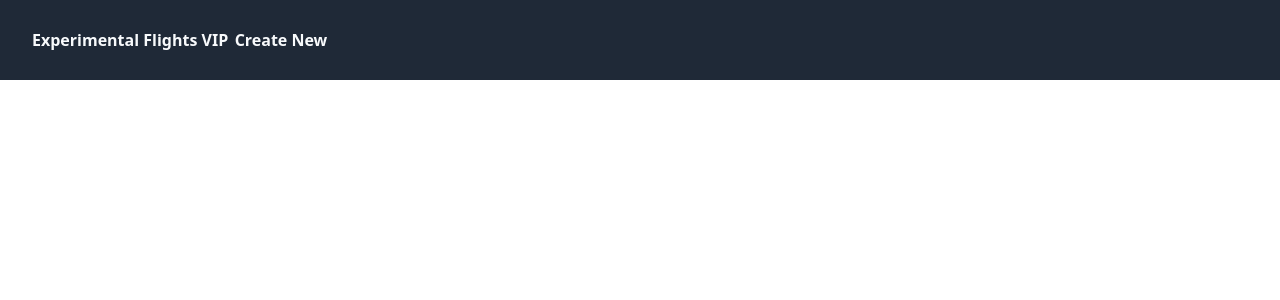
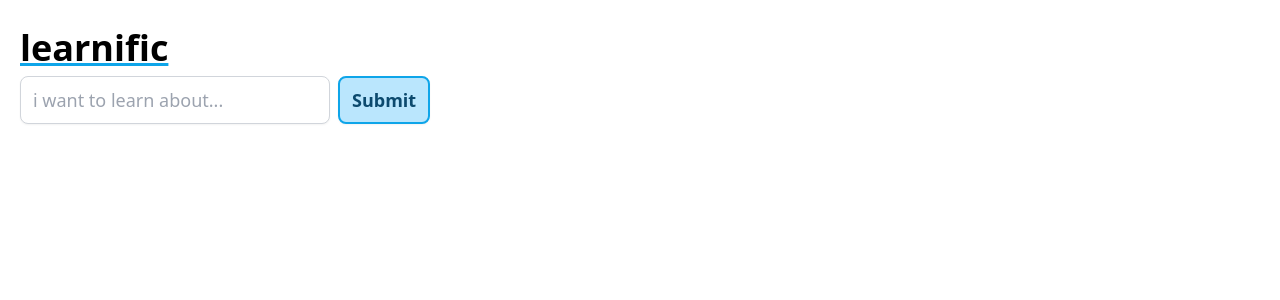
Before and after one commit to vkodithala/learnific-web-app, a React (Create React App) app in the folder client/: page / in a window 1280 px wide. Shown: the top 300 px of the page. Built offline with nearby package versions, Linux system fonts and the light colour scheme; no server answers.

Commit message:
ui basic setup

```diff
--- a/client/src/App.js
+++ b/client/src/App.js
@@ -16,11 +16,14 @@ const App = () => {
   return (
     <>
     <body>
-
-      <div class="flex flex-row bg-gray-800 px-8 py-7 text-slate-50">
-        <div class="basis-1/6 font-semibold">Experimental Flights VIP</div>
-        <div class="basis-1/4"><button class="hover:text-sky-300 ease-in duration-200 font-semibold">Create New</button></div>
-        <div class="basis-1/4"></div>
+      <div class="px-5 py-5">
+        <div class="flex flex-col">
+          <h1 class="text-4xl font-bold underline decoration-sky-500 py-2">learnific</h1>
+          <div class="flex flex-row gap-2">
+            <input type="text" placeholder="i want to learn about..." class="border border-gray-300 text-gray-900 text-lg rounded-lg w-1/4 focus:ring-1 focus:ring-sky-500 focus:border-sky-500 focus:outline-none shadow-sm pr-3 pl-3 py-2"></input>
+            <button class="border-2 bg-sky-200 border-sky-500 text-sky-900 font-bold text-lg rounded-lg w-1/8 shadow-sm pr-3 pl-3 py-2 hover:bg-sky-900 hover:text-white transition ease-in-out delay-150 hover:scale-110">Submit</button>
+          </div>
+        </div>
       </div>
     </body>
     </>
```
Also changed, not shown: 1 other file (tests, documents, lock files or other folders).
